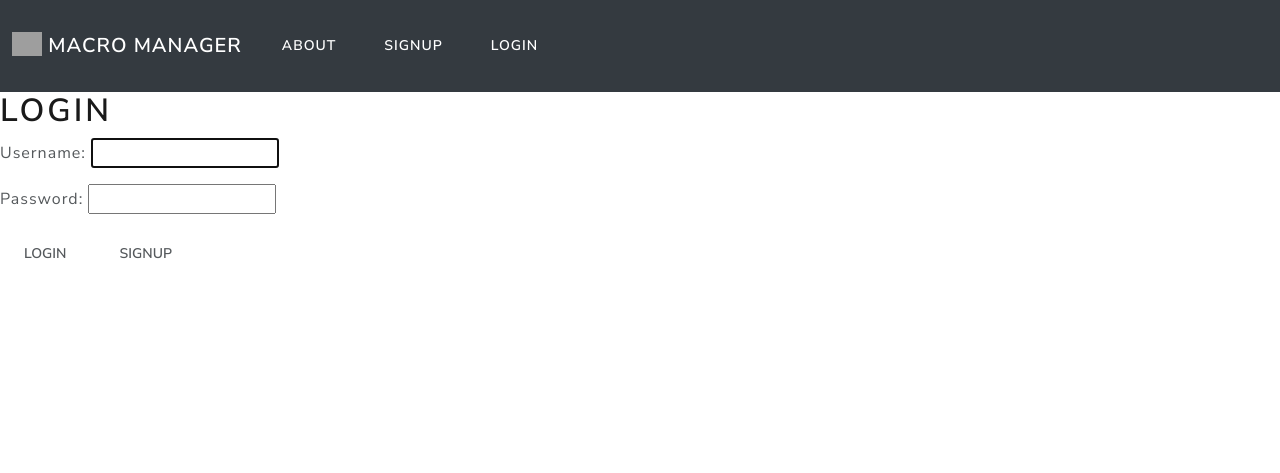
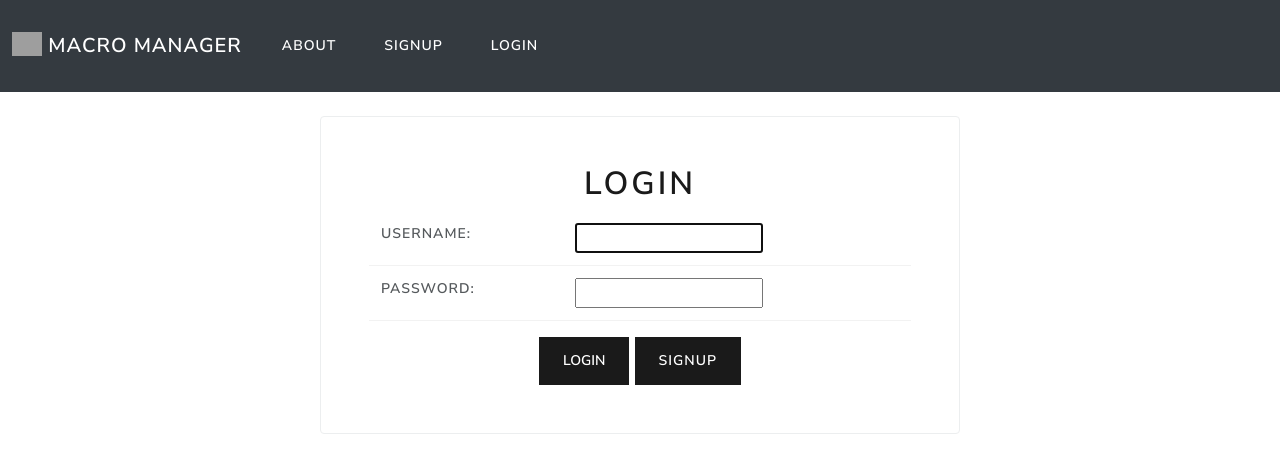
Before and after one commit to erictau/macromanager, a Django app: page /accounts/login/ in a window 1280 px wide. Shown: the top 473 px of the page. Run offline with Django 4.2, Linux system fonts and the light colour scheme; some libraries are stand-ins or nearby versions; grey boxes are pictures that could not be loaded.

Commit message:
Adds styling to login and signup pages. Updates employee detail page

```diff
--- a/main_app/templates/registration/login.html
+++ b/main_app/templates/registration/login.html
@@ -1,15 +1,19 @@
 {% extends 'base.html' %}
 
 {% block content %}
-<h1>Login</h1>
-<form method="POST" action="{% url 'login' %}">
-    {% csrf_token %}
-    {{ form.as_p }}
-    <input type="submit" class="btn" value="login">
-    <input type="hidden" name="next" value="{{ next }}">
-    <button class="btn" onclick="window.location.href='{% url 'signup' %}'">
-        SIGNUP
-    </button>
-</form>
 
+<div class="container mt-4 w-50 p-5 border rounded">
+    <h1 class="text-center">Login</h1>
+    <form method="POST" action="{% url 'login' %}">
+        {% csrf_token %}
+        <table class="table table-sm">
+            {{ form.as_table }}
+        </table>
+        <div class="text-center">
+            <input type="submit" class="btn btn-primary" value="login">
+            <input type="hidden" name="next" value="{{ next }}">
+            <a class="btn btn-primary" href="{% url 'signup' %}">SIGNUP</a>
+        </div>
+    </form>
+</div>
 {% endblock %}
```
Also changed, not shown: main_app/templates/employees/employee_detail.html (+3 -5 lines), main_app/templates/registration/signup.html (+9 -4 lines).
